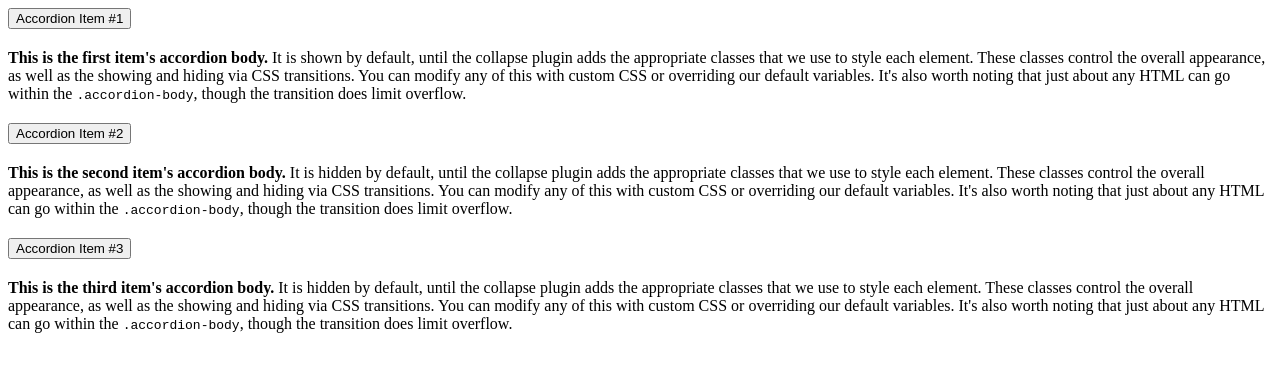
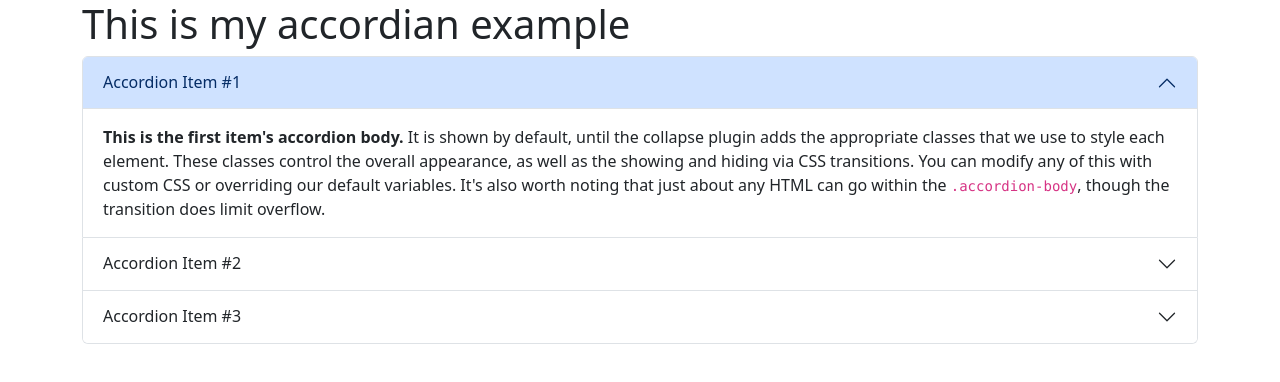
Before and after one commit to AshleyMeza/4013-Homework-1, a plain HTML site: page Accordion.HTML in a window 1280 px wide. Drawn offline with nearby package versions, Linux system fonts and the light colour scheme.

Commit message:
Update Accordion.HTML

```diff
--- a/Accordion.HTML
+++ b/Accordion.HTML
@@ -1,4 +1,14 @@
-
+<!doctype html>
+<html lang="en">
+  <head>
+    <meta charset="utf-8">
+    <meta name="viewport" content="width=device-width, initial-scale=1">
+    <title>Bootstrap demo</title>
+    <link href="https://cdn.jsdelivr.net/npm/bootstrap@5.3.1/dist/css/bootstrap.min.css" rel="stylesheet" integrity="sha384-4bw+/aepP/YC94hEpVNVgiZdgIC5+VKNBQNGCHeKRQN+PtmoHDEXuppvnDJzQIu9" crossorigin="anonymous">
+  </head>
+  <body>
+<div class= "container">
+    <h1>This is my accordian example</h1>
 <div class="accordion" id="accordionExample">
   <div class="accordion-item">
     <h2 class="accordion-header">
@@ -37,3 +47,8 @@
     </div>
   </div>
 </div>
+
+</div>
+    <script src="https://cdn.jsdelivr.net/npm/bootstrap@5.3.1/dist/js/bootstrap.bundle.min.js" integrity="sha384-HwwvtgBNo3bZJJLYd8oVXjrBZt8cqVSpeBNS5n7C8IVInixGAoxmnlMuBnhbgrkm" crossorigin="anonymous"></script>
+  </body>
+</html>
```
